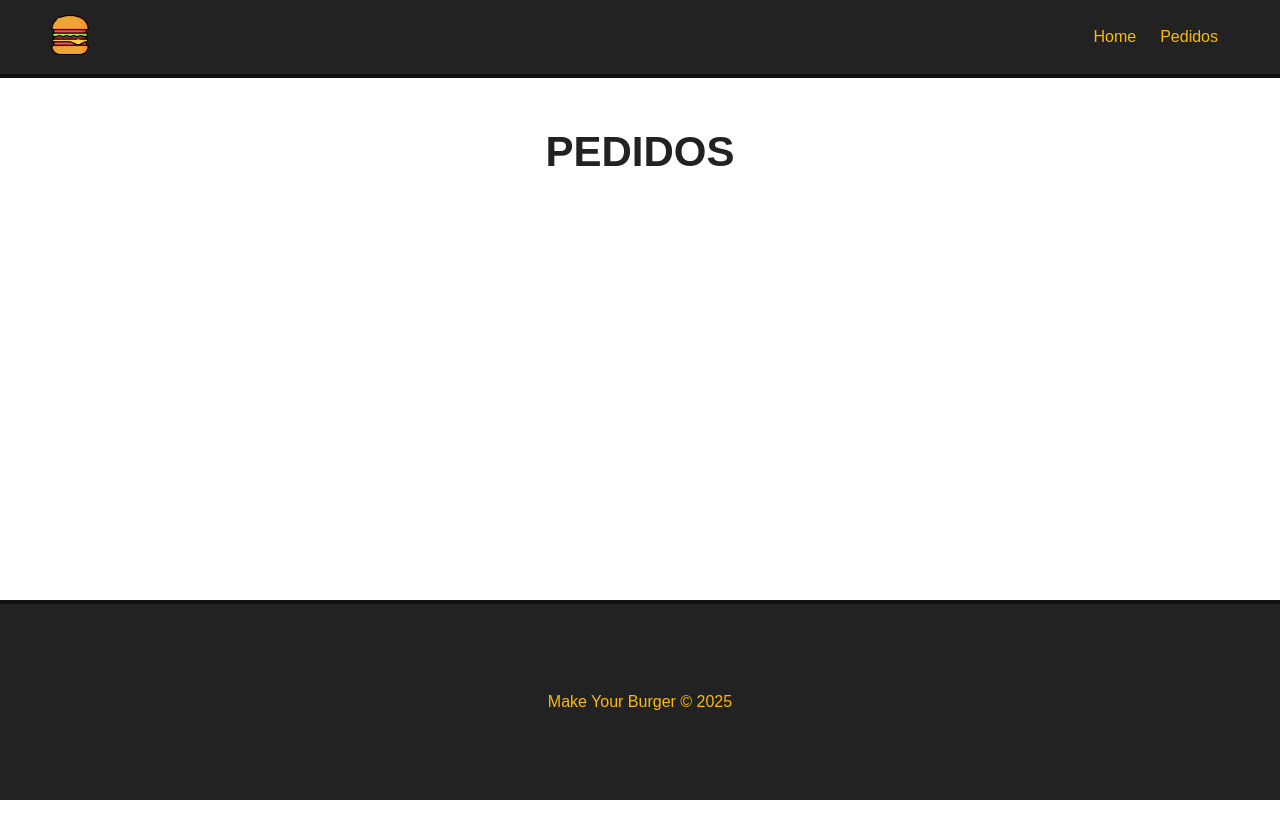
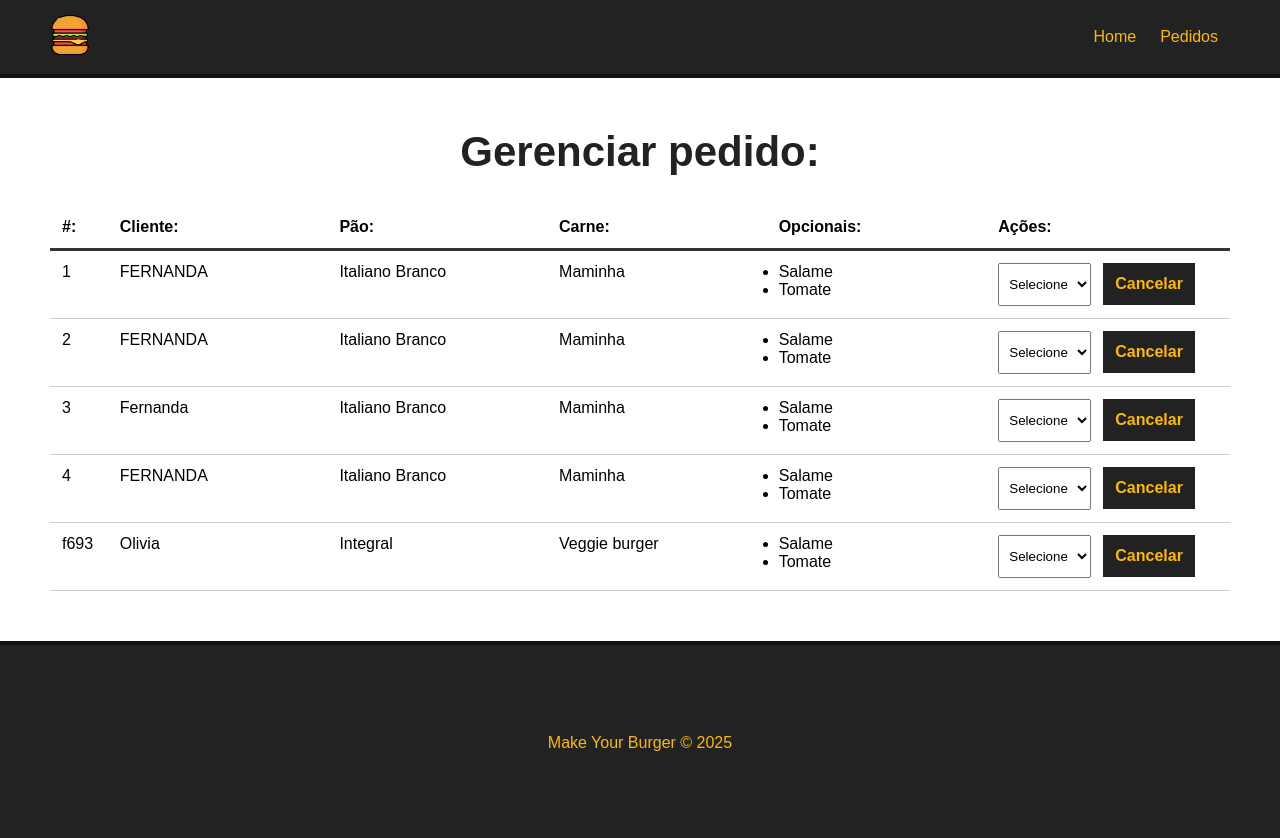
Before and after one commit to feferefe/Make-Your-Burger, a Vue app: page /pedidos in a window 1280 px wide. Shown: the top 838 px of the page. Before the commit the page ends 800 px from the top, so only its background shows below. Built offline with nearby package versions, Linux system fonts and the light colour scheme; data requests are answered from the project's data file.

Commit message:
tela pedido

```diff
--- a/db/db.json
+++ b/db/db.json
@@ -65,19 +65,74 @@
   },
   "status": [
     {
-      "id": 1,
+      "id": "1",
       "tipo": "Solicitado"
     },
     {
-      "id": 2,
+      "id": "2",
       "tipo": "Em produção"
     },
     {
-      "id": 3,
+      "id": "3",
       "tipo": "Finalizado"
     }
   ],
   "burgers": [
-
+    {
+      "id": "1",
+      "nome": "FERNANDA",
+      "carne": "Maminha",
+      "pao": "Italiano Branco",
+      "opcionais": [
+        "Bacon",
+        "Salame"
+      ],
+      "status": "Solicitado"
+    },
+    {
+      "id": "2",
+      "nome": "FERNANDA",
+      "carne": "Maminha",
+      "pao": "Italiano Branco",
+      "opcionais": [
+        "Bacon",
+        "Salame"
+      ],
+      "status": "Solicitado"
+    },
+    {
+      "id": "3",
+      "nome": "Fernanda",
+      "carne": "Maminha",
+      "pao": "Italiano Branco",
+      "opcionais": [
+        "Bacon",
+        "Salame"
+      ],
+      "status": "Solicitado"
+    },
+    {
+      "id": "4",
+      "nome": "FERNANDA",
+      "carne": "Maminha",
+      "pao": "Italiano Branco",
+      "opcionais": [
+        "Pepino",
+        "Cebola roxa"
+      ],
+      "status": "Solicitado"
+    },
+    {
+      "id": "f693",
+      "nome": "Olivia",
+      "carne": "Veggie burger",
+      "pao": "Integral",
+      "opcionais": [
+        "Pepino",
+        "Tomate",
+        "Cebola roxa"
+      ],
+      "status": "Solicitado"
+    }
   ]
 }
--- a/src/components/BurgerForm.vue
+++ b/src/components/BurgerForm.vue
@@ -35,6 +35,7 @@
 </template>
 
 <script>
+import Message from './Message.vue'
 export default {
     name: "BurgerForm",
     data() {
@@ -72,7 +73,7 @@
             status: "Solicitado"
         }
 
-            const dataJson = JSON.stringfy(data);
+            const dataJson = JSON.stringify(data);
 
             const req = await fetch("http://localhost:3000/burgers", {
             method: "POST",
@@ -82,13 +83,26 @@
 
             const res = await req.json()
 
-            console.log(res);
+            // Colocar mensagem no sistema
+            this.msg = `Pedido N° ${res.id} realizado com sucesso!`
+
+            // Limpar msg
+            setTimeout(() => this.msg = "", 3000);
+
+            // Limpar o nome
+            this.nome = "";
+            this.pao= "";
+            this.carne= "";
+            this.opcionais= "";
 
         }
     },
     mounted() {
         this.getIngredientes();
 
+    },
+    components: {
+      Message
     }
 
 }
--- /dev/null
+++ b/src/components/Dashboard.vue
@@ -0,0 +1,127 @@
+<template>
+    <div id="burger-table">
+        <div>
+            <div id="burger-table-header">
+                <div class="order-id">#:</div>
+                <div>Cliente:</div>
+                <div>Pão:</div>
+                <div>Carne:</div>
+                <div>Opcionais:</div>
+                <div>Ações:</div>
+            </div>
+        </div>
+    </div>
+    <div id="burger-table-rows">
+        <div class="burger-table-row" v-for="burger in burgers" :key="burger.id">
+            <div class="order-number">{{ burger.id }}</div>
+            <div>{{ burger.nome }}</div>
+            <div>{{ burger.pao }}</div>
+            <div>{{ burger.carne }}</div>
+            <div>
+                <ul>
+                    <li>Salame</li>
+                    <li>Tomate</li>
+                </ul>
+            </div>
+            <div>
+                <select name="status" id="status">
+                    <option value="">Selecione</option>
+                </select>
+                <button class="delete-btn">Cancelar</button>
+            </div>
+        </div>
+    </div>
+</template>
+
+<script>
+export default {
+    name: "Dashboard",
+    data() {
+        return {
+            burgers: null,
+            burger_id: null,
+            status: []
+        }
+    },
+    methods: {
+        async getPedidos() {
+
+            const req = await fetch("http://localhost:3000/burgers")
+
+            const data = await req.json();
+
+            this.burgers = data;
+
+            //Resgatar status
+
+            console.log(this.burgers);
+
+        }
+    },
+    mounted() {
+
+        this.getPedidos();
+
+    }
+}
+</script>
+
+<style scoped>
+
+    #burger-table {
+        max-width: 1200px;
+        margin: 0 auto;
+    }
+
+    #burger-table-header,
+    #burger-table-rows,
+    .burger-table-row {
+        display: flex;
+        flex-wrap: wrap;
+    }
+
+    #burger-table-header {
+        font-weight: bold;
+        padding: 12px;
+        border-bottom: 3px solid #333;
+    }
+
+    #burger-table-header div,
+    .burger-table-row div {
+        width: 19%;
+    }
+
+    .burger-table-row {
+        width: 100%;
+        padding: 12px;
+        border-bottom: 1px solid #CCC;
+    }
+
+    #burger-table-header .order-id,
+    .burger-table-row .order-number {
+        width: 5%;
+    }
+
+    select {
+        padding: 12px 6px;
+        margin-right: 12px;
+    }
+
+    .delete-btn {
+        background-color: #222;
+        color:#fcba03;
+        font-weight: bold;
+        border: 2px solid #222;
+        padding: 10px;
+        font-size: 16px;
+        margin: 0 auto;
+        cursor: pointer;
+        transition: .5s;
+    }
+
+    .delete-btn:hover {
+        background-color: transparent;
+        color: #222;
+    }
+
+</style>
--- /dev/null
+++ b/src/components/Message.vue
@@ -0,0 +1,28 @@
+<template>
+    <div class="message-container">
+        <p>{{ msg }}</p>
+    </div>
+</template>
+
+<script>
+export default {
+    name: "Message",
+    props: {
+        msg:String
+    }
+}
+</script>
+
+<style scoped>
+
+    .message-container {
+        color: #004085;
+        background-color: #CCE5FF;
+        border: 2px solid #B8DAFF;
+        border-radius: 5px;
+        padding: 10px;
+        max-width: 400px;
+        margin: 30px auto;
+    }
+
+</style>
--- a/src/views/Pedidos.vue
+++ b/src/views/Pedidos.vue
@@ -1,5 +1,16 @@
 <template>
   <div class="main-container">
-    <h1>PEDIDOS</h1>
+    <h1>Gerenciar pedido:</h1>
+    <dashboard />
   </div>
 </template>
+
+<script>
+import Dashboard from '@/components/Dashboard.vue'
+export default {
+  components: {
+    Dashboard
+  },
+  name: "Pedidos"
+}
+</script>
```
